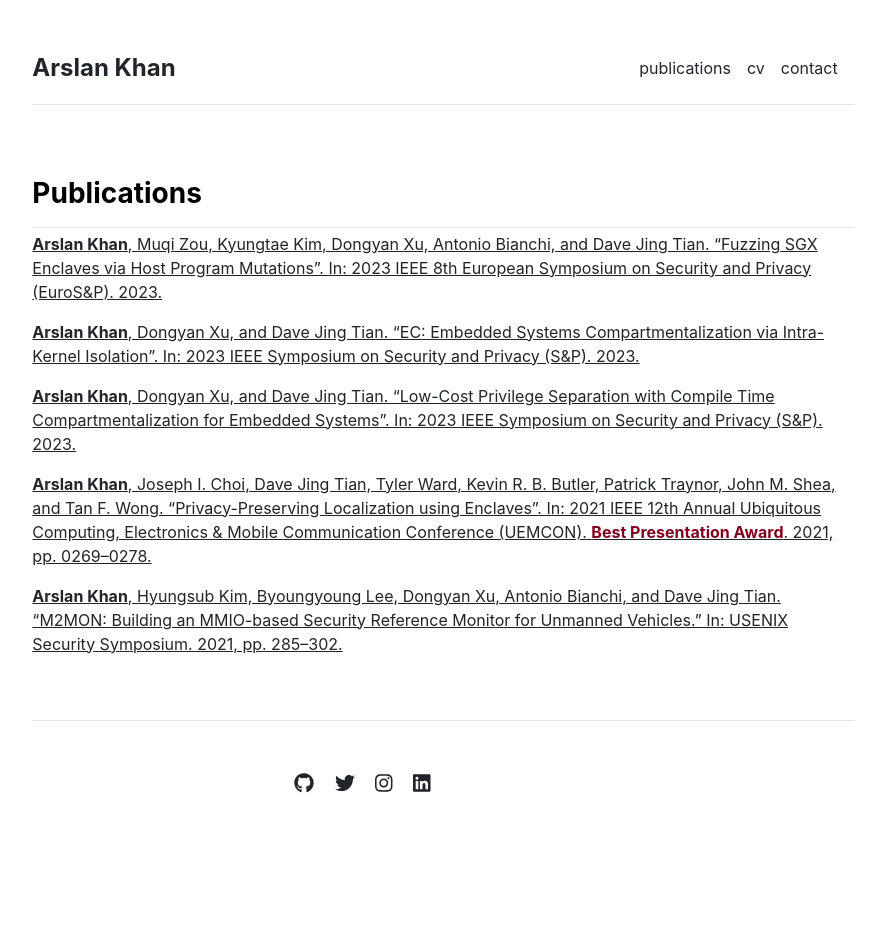
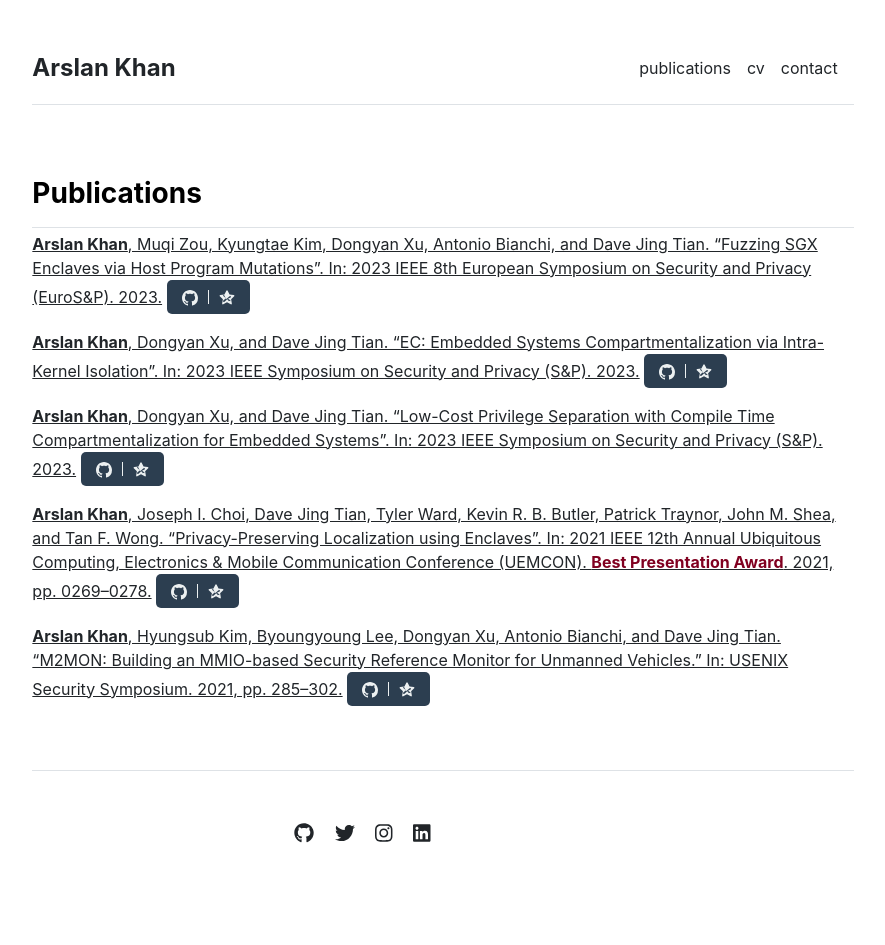
Before and after one commit to Arslan8/arslan8.github.io, a Jekyll site: the page built from publications.md, in a window 1280 px wide. Shown: the whole page, without its empty margins (197-1082 px from the left). Built offline with Jekyll 4.4.1, drawn with Linux system fonts in a browser that asks for light colours; before the commit the page ends 900 px from its top, so only the background shows below that.

Commit message:
Adding code

```diff
--- a/_includes/head.html
+++ b/_includes/head.html
@@ -27,5 +27,26 @@
       cursor: pointer;
       font-weight: bold;
     }
+
+    #repoAccessButton {
+      padding: 5px 10px;
+      font-size: 16px;
+      text-decoration: none;
+      background-color: #2c3e50;
+      color: #ecf0f1;
+      border: none;
+      border-radius: 5px;
+      cursor: pointer;
+      display: inline-flex; /* Use inline-flex to make it inline */
+      align-items: center;
+    }
+    .icon {
+      margin: 0 5px;
+    }
+    .separator {
+      border-left: 1px solid #ecf0f1;
+      height: 14px; /* Adjust as needed for alignment */
+      margin: 0 5px;
+    }
   </style>
 </head>
--- a/_includes/publications.html
+++ b/_includes/publications.html
@@ -7,7 +7,12 @@
       {% endfor %}
     {% else %}
       {% for item in site.data.publications.index %}
-        <p><a href="{{ item.url }}">{{ item.name }}</a></p>
+        <p><a href="{{ item.url }}">{{ item.name }}</a>
+<a href="{{ item.code }}" id="repoAccessButton" target="_blank">
+    <span class="icon"><svg class="octicon octicon-mark-github" viewBox="0 0 16 16" width="16" height="16" aria-hidden="true" fill="#ecf0f1"><path fill-rule="evenodd" d="M8 0C3.58 0 0 3.58 0 8c0 3.54 2.29 6.53 5.47 7.59.4.07.55-.17.55-.38 0-.19-.01-.82-.01-1.49-2.01.37-2.53-.49-2.69-.94-.09-.23-.48-.94-.82-1.13-.28-.15-.68-.52-.01-.53.63-.01 1.08.58 1.23.82.72 1.21 1.87.87 2.33.66.07-.52.28-.87.51-1.07-1.78-.20-3.64-.89-3.64-3.95 0-.87.31-1.59.82-2.15-.08-.20-.36-1.02.08-2.12 0 0 .67-.21 2.20.82.64-.18 1.32-.27 2-.27.68 0 1.36.09 2 .27 1.53-1.04 2.20-.82 2.20-.82.44 1.10.16 1.92.08 2.12.51.56.82 1.27.82 2.15 0 3.07-1.87 3.75-3.65 3.95.29.25.54.73.54 1.48 0 1.07-.01 1.93-.01 2.20 0 .21.15.46.55.38A8.013 8.013 0 0 0 16 8c0-4.42-3.58-8-8-8z"></path></svg></span>
+    <span class="separator"></span>
+    <span class="icon"><svg class="octicon octicon-star" viewBox="0 0 16 16" width="16" height="16" aria-hidden="true" fill="#ecf0f1"><path fill-rule="evenodd" d="M8 .25a.75.75 0 0 1 .673.418l1.882 3.815 4.21.612a.75.75 0 0 1 .416 1.279l-3.046 2.97.719 4.192a.75.75 0 0 1-1.088.791L8 12.347l-3.766 1.98a.75.75 0 0 1-1.088-.79l.72-4.194L.818 6.374a.75.75 0 0 1 .416-1.28l4.21-.611L7.327.668A.75.75 0 0 1 8 .25zm-.553 9.256a.75.75 0 0 1 .553-.969L8 8.551l2.553-2.315a.75.75 0 0 1 1.104 0 .75.75 0 0 1 0 1.154L9.104 8.551l2.553 2.315a.75.75 0 0 1-1.104 0 .75.75 0 0 1-1.104-1.154L8 9.449l-2.553 2.315a.75.75 0 0 1-1.104-1.154l2.553-2.315-2.553-2.316a.75.75 0 0 1 .551-1.217z"></path></svg></span>
+  </a> </p>
       {% endfor %}
     {% endif %}
   </div>
```
Also changed, not shown: _data/publications.yml (+10 -10 lines), _layouts/home.html (+28 -1 lines).
